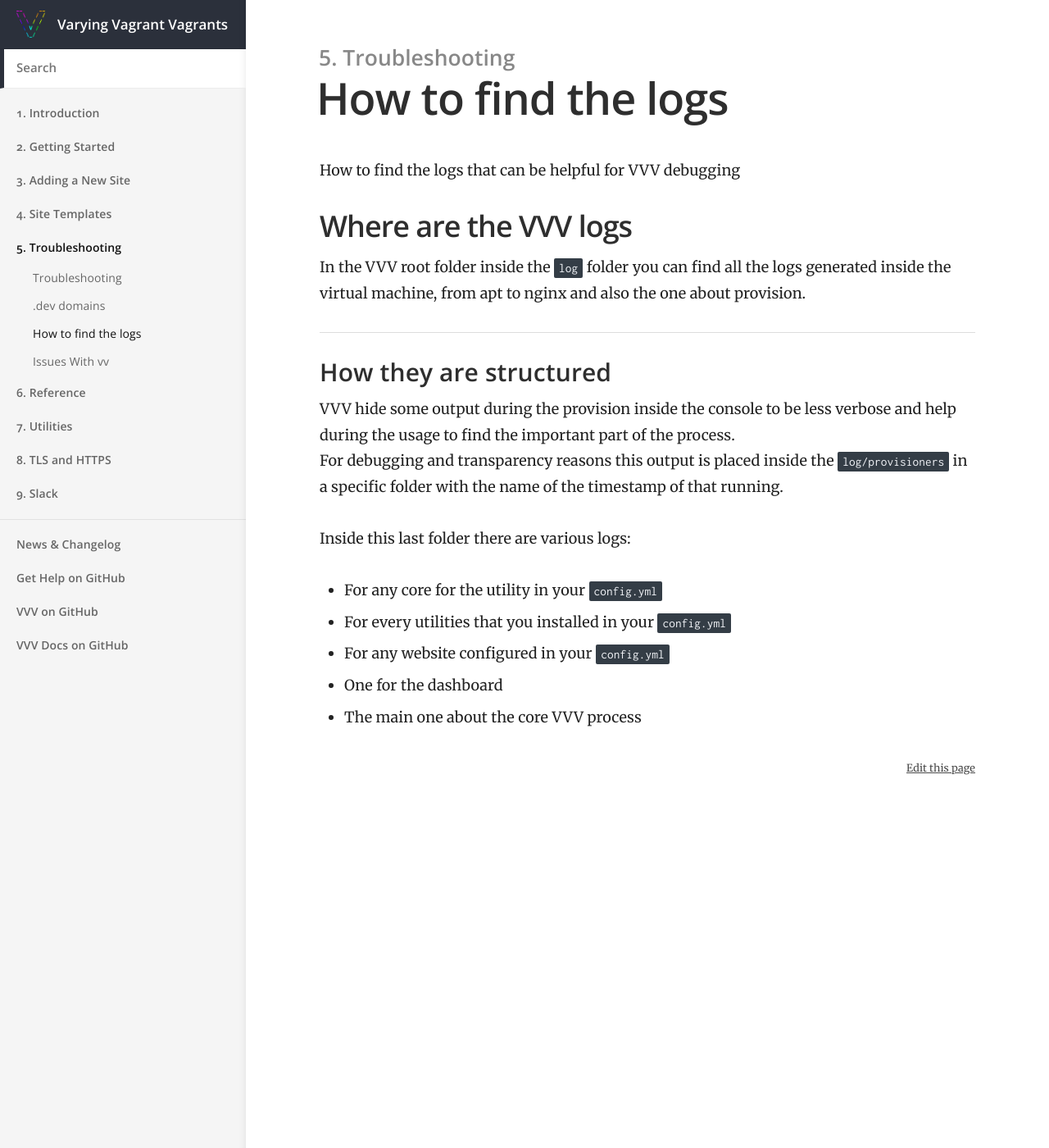
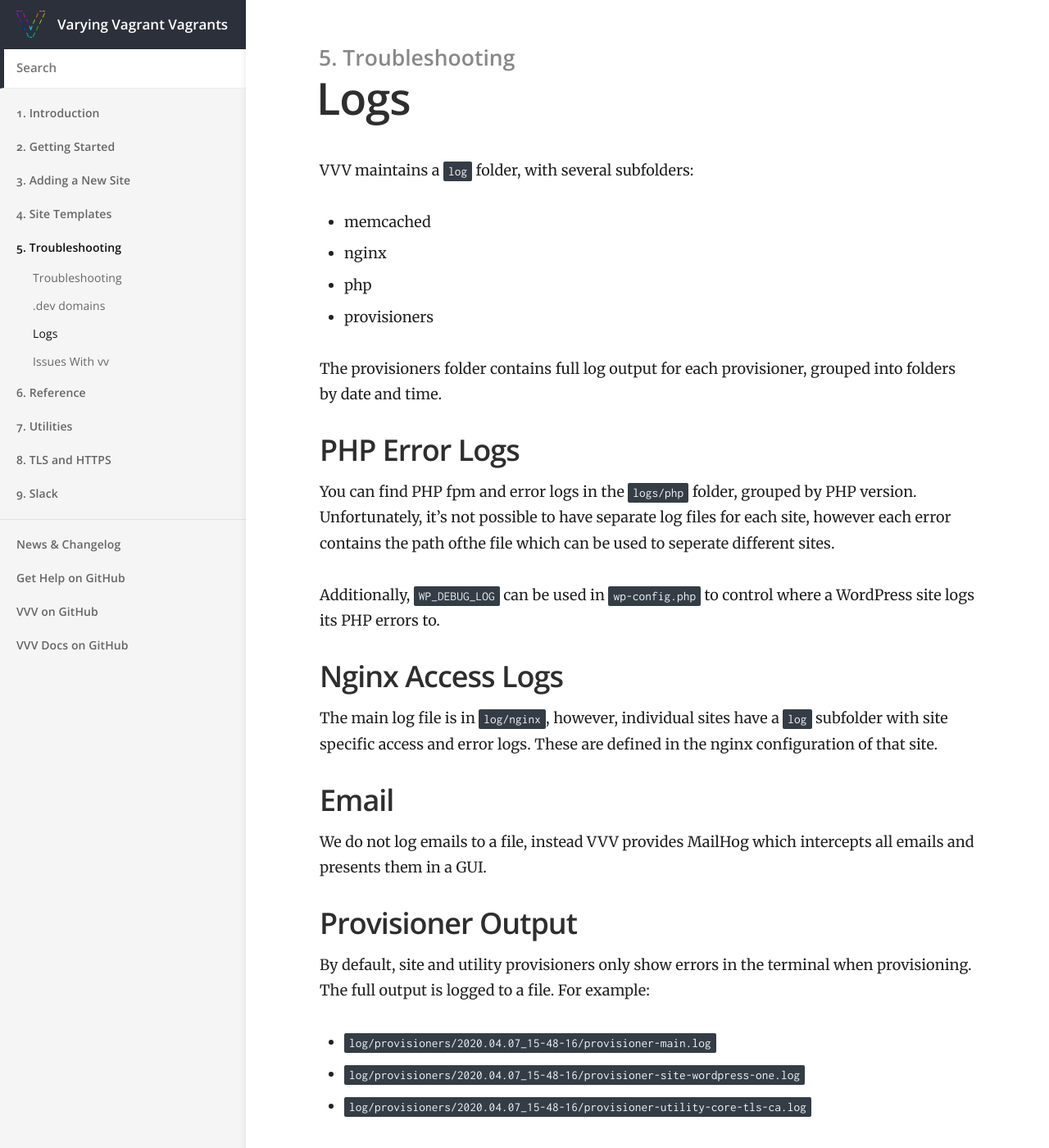
Before and after one commit to Varying-Vagrant-Vagrants/varyingvagrantvagrants.org, a Jekyll site: the page built from docs/en-US/troubleshooting/log.md, in a window 1280 px wide and 1400 px high. Shown: the whole window at 82% size. Built offline with Jekyll 4.4.1, drawn with Linux system fonts in a browser that asks for light colours; some of the changed text lies outside the part shown.

Commit message:
Update log.md

```diff
--- a/docs/en-US/troubleshooting/log.md
+++ b/docs/en-US/troubleshooting/log.md
@@ -1,26 +1,42 @@
 ---
 category: 5. Troubleshooting
 order: 3
-title: How to find the logs
-description: How works the log generation in VVV
+title: Logs
+description: Where and what the log files are
 permalink: /docs/en-US/troubleshooting/logs/
 ---
 
-How to find the logs that can be helpful for VVV debugging
+VVV maintains a `log` folder, with several subfolders:
 
-## Where are the VVV logs
+ - memcached
+ - nginx
+ - php
+ - provisioners
 
-In the VVV root folder inside the `log` folder you can find all the logs generated inside the virtual machine, from apt to nginx and also the one about provision.
+The provisioners folder contains full log output for each provisioner, grouped into folders by date and time.
 
-### How they are structured
+## PHP Error Logs
 
-VVV hide some output during the provision inside the console to be less verbose and help during the usage to find the important part of the process.
-For debugging and transparency reasons this output is placed inside the `log/provisioners` in a specific folder with the name of the timestamp of that running.
+You can find PHP fpm and error logs in the `logs/php` folder, grouped by  PHP version. Unfortunately, it's not possible to have separate log files for each site, however each error contains the path ofthe file which can be used to seperate different sites.
 
-Inside this last folder there are various logs:
+Additionally, `WP_DEBUG_LOG` can be used in `wp-config.php` to control where a WordPress site logs its PHP errors to.
 
-* For any core for the utility in your `config.yml`
-* For every utilities that you installed in your `config.yml`
-* For any website configured in your `config.yml`
-* One for the dashboard
-* The main one about the core VVV process
+## Nginx Access Logs
+
+The main log file is in `log/nginx`, however, individual sites have a `log` subfolder with site specific access and error logs. These are defined in the nginx configuration of that site.
+
+## Email
+
+We do not log emails to a file, instead VVV provides MailHog which intercepts all emails and presents them in a GUI.
+
+## Provisioner Output
+
+By default, site and utility provisioners only show errors in the terminal when provisioning. The full output is logged to a file. For example:
+
+ - `log/provisioners/2020.04.07_15-48-16/provisioner-main.log`
+ - `log/provisioners/2020.04.07_15-48-16/provisioner-site-wordpress-one.log`
+ - `log/provisioners/2020.04.07_15-48-16/provisioner-utility-core-tls-ca.log`
+
+ ## Other Logs
+
+ Other logs may exist inside the virtual machine, e.g. MariaDB logs. You can SSH or SFTP into the virtual machine to view these.
```
